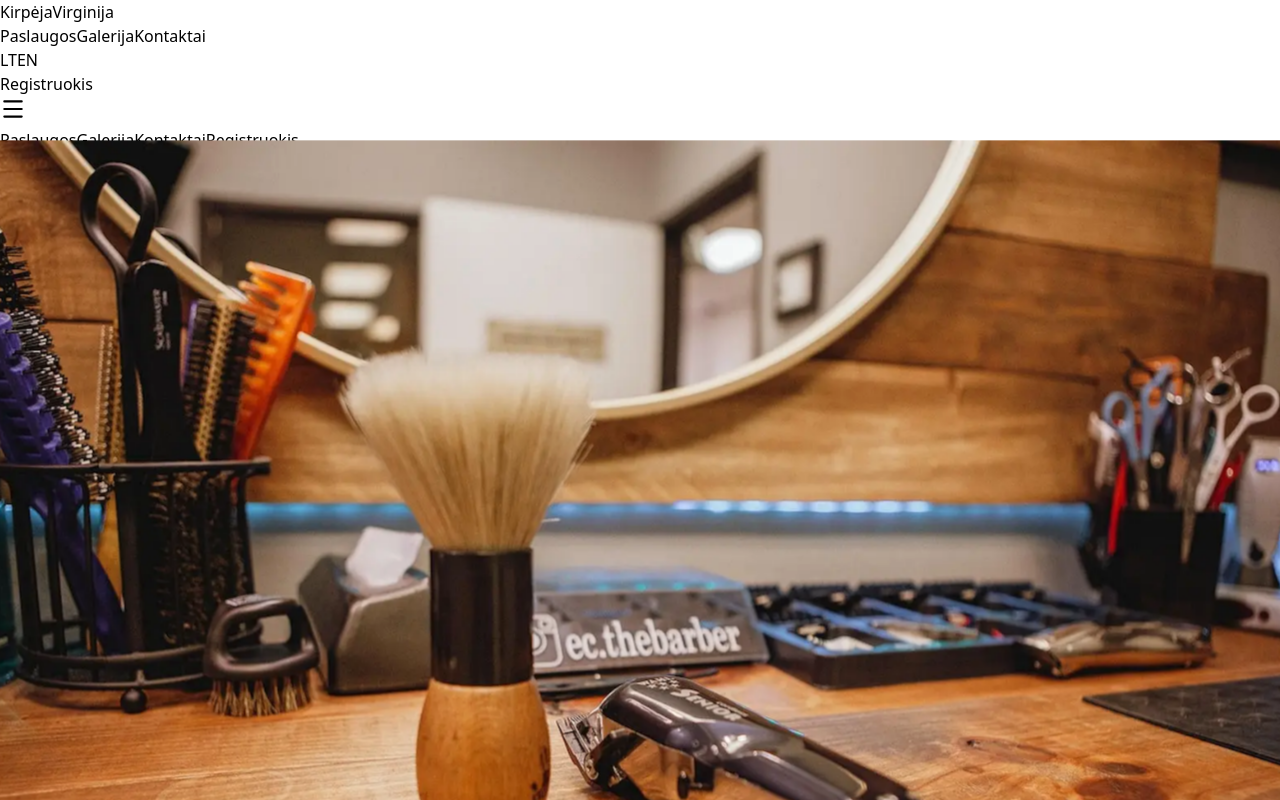
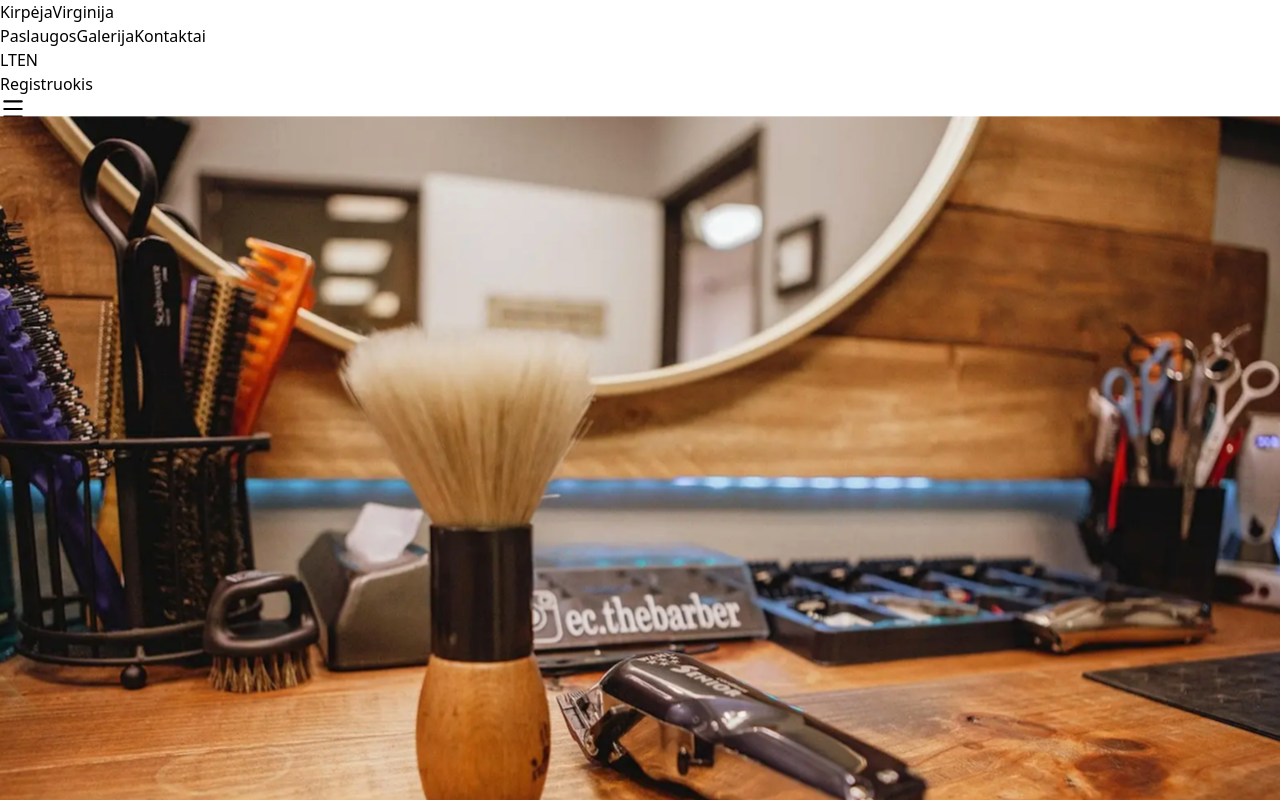
Before and after one commit to L11nas/kirpeja-virginija, a React (Vite) app in the folder kirpeja-virginija/: page / in a window 1280 px wide. Shown: the top 800 px of the page. Built offline with nearby package versions, Linux system fonts and the light colour scheme; a web font is replaced by a local one.

Commit message:
Update Header.jsx

```diff
--- a/kirpeja-virginija/src/components/Header.jsx
+++ b/kirpeja-virginija/src/components/Header.jsx
@@ -1,15 +1,15 @@
-import { useState, useEffect, useRef } from "react";
+import { useState, useEffect } from "react";
 import { Menu, X } from "lucide-react";
 import { useLanguage } from "../context/LanguageContext";
 
 export default function Header() {
   const [menuOpen, setMenuOpen] = useState(false);
+  const [scrolled, setScrolled] = useState(false);
   const [hidden, setHidden] = useState(false);
-  const [scrolled, setScrolled] = useState(false);
 
-  const lastScrollY = useRef(0);
   const { lang, toggleLang } = useLanguage();
 
+  // Translations
   const t = {
     LT: {
       services: "Paslaugos",
@@ -25,50 +25,22 @@ export default function Header() {
     },
   };
 
-  // HEADER VISIBILITY ON SCROLL (premium behavior)
+  // Scroll detection for shadow and hide-on-scroll effect
   useEffect(() => {
-    const handleScroll = () => {
+    let lastScrollY = window.scrollY;
+
+    const onScroll = () => {
       const current = window.scrollY;
-      setScrolled(current > 30);
 
-      if (current > lastScrollY.current && current > 150) {
-        setHidden(true);   // scrolling down → hide
-      } else {
-        setHidden(false);  // scrolling up → show
-      }
-      lastScrollY.current = current;
+      setScrolled(current > 20);
+      setHidden(current > lastScrollY && current > 80);
+
+      lastScrollY = current;
     };
 
-    const throttled = () => {
-      if (!handleScroll._throttle) {
-        handleScroll();
-        handleScroll._throttle = setTimeout(
-          () => (handleScroll._throttle = null),
-          80
-        );
-      }
-    };
-
-    window.addEventListener("scroll", throttled);
-    return () => window.removeEventListener("scroll", throttled);
+    window.addEventListener("scroll", onScroll);
+    return () => window.removeEventListener("scroll", onScroll);
   }, []);
-
-  // Smooth scroll with offset
-  const scrollToId = (id) => {
-    const el = document.getElementById(id);
-    if (!el) return;
-    const offset = 85;
-    const y = el.getBoundingClientRect().top + window.scrollY - offset;
-
-    window.scrollTo({ top: y, behavior: "smooth" });
-    setMenuOpen(false);
-  };
-
-  const navItems = [
-    { id: "paslaugos", key: "services" },
-    { id: "galerija", key: "gallery" },
-    { id: "kontaktai", key: "contact" },
-  ];
 
   return (
     <header
@@ -77,53 +49,44 @@ export default function Header() {
         ${hidden ? "-translate-y-full" : "translate-y-0"}
         ${scrolled ? "bg-white/90 backdrop-blur-xl shadow-md" : "bg-white/80"}
       `}
-      role="banner"
-      aria-label={lang === "LT" ? "Pagrindinė navigacija" : "Main navigation"}
     >
       <div className="max-w-6xl mx-auto flex justify-between items-center py-3 px-6">
 
-        {/* LOGO */}
-        <button
-          onClick={() => scrollToId("hero")}
-          className="flex items-center transition hover:opacity-80"
-          aria-label={lang === "LT" ? "Į pradžią" : "Go to top"}
+        {/* Logo */}
+        <a
+          href="#hero"
+          className="flex items-center gap-2 hover:opacity-90 transition"
         >
-          <h1 className="leading-tight font-serif text-[#3E3B38] text-left">
+          <h1 className="leading-tight font-serif text-[#3E3B38]">
             <span className="block text-lg">Kirpėja</span>
             <span className="block -mt-1 text-[#C1A173]">Virginija</span>
           </h1>
-        </button>
+        </a>
 
-        {/* DESKTOP NAV */}
-        <nav className="hidden md:flex items-center gap-8 text-[#3E3B38]" role="navigation">
-          {navItems.map((item) => (
-            <button
-              key={item.id}
-              onClick={() => scrollToId(item.id)}
-              className="relative group transition"
-            >
-              {t[lang][item.key]}
+        {/* Desktop Navigation */}
+        <nav className="hidden md:flex items-center gap-6 text-[#3E3B38]">
+          <a href="#paslaugos" className="hover:text-[#C1A173] transition">
+            {t[lang].services}
+          </a>
+          <a href="#galerija" className="hover:text-[#C1A173] transition">
+            {t[lang].gallery}
+          </a>
+          <a href="#kontaktai" className="hover:text-[#C1A173] transition">
+            {t[lang].contact}
+          </a>
 
-              {/* Animated underline */}
-              <span className="
-                absolute left-0 -bottom-1 h-[2px] w-0 bg-[#C1A173]
-                transition-all duration-300 group-hover:w-full
-              " />
-            </button>
-          ))}
-
-          {/* LANGUAGE SWITCH */}
-          <div className="flex items-center gap-1 border border-[#C1A173] rounded-md overflow-hidden">
+          {/* Language Switch */}
+          <div className="flex items-center gap-2 border border-[#C1A173] rounded-md overflow-hidden">
             {["LT", "EN"].map((code) => (
               <button
                 key={code}
                 onClick={toggleLang}
+                aria-pressed={lang === code ? "true" : "false"}
                 className={`px-3 py-1 text-sm transition ${
                   lang === code
                     ? "bg-[#C1A173] text-white"
                     : "text-[#C1A173] hover:bg-[#C1A173]/20"
                 }`}
-                aria-pressed={lang === code}
               >
                 {code}
               </button>
@@ -135,13 +98,13 @@ export default function Header() {
             href="https://book.treatwell.lt/salonas/kirpeja-virginija/"
             target="_blank"
             rel="noopener noreferrer"
-            className="bg-[#C1A173] hover:bg-[#a88b5f] text-white px-4 py-2 rounded-md transition font-medium shadow-sm"
+            className="bg-[#C1A173] hover:bg-[#a88b5f] text-white px-4 py-2 rounded-md transition font-medium"
           >
             {t[lang].book}
           </a>
         </nav>
 
-        {/* MOBILE ICON */}
+        {/* Mobile Menu Icon */}
         <button
           onClick={() => setMenuOpen(!menuOpen)}
           className="md:hidden text-[#3E3B38]"
@@ -151,37 +114,43 @@ export default function Header() {
         </button>
       </div>
 
-      {/* MOBILE DROPDOWN */}
-      <nav
-        className={`
-          md:hidden overflow-hidden transition-all duration-300 bg-white
-          border-t border-[#e5e4e1] text-center
-          ${menuOpen ? "max-h-96 py-4 opacity-100" : "max-h-0 opacity-0 py-0"}
-        `}
-        role="navigation"
-      >
-        <div className="space-y-4">
-          {navItems.map((item) => (
-            <button
-              key={item.id}
-              onClick={() => scrollToId(item.id)}
-              className="block w-full text-[#3E3B38] hover:text-[#C1A173] transition"
-            >
-              {t[lang][item.key]}
-            </button>
-          ))}
+      {/* Mobile Dropdown */}
+      {menuOpen && (
+        <nav className="md:hidden bg-white border-t border-[#e5e4e1] text-center py-4 space-y-3">
+          <a
+            href="#paslaugos"
+            onClick={() => setMenuOpen(false)}
+            className="block text-[#3E3B38] hover:text-[#C1A173] transition"
+          >
+            {t[lang].services}
+          </a>
 
-          {/* CTA MOBILE */}
+          <a
+            href="#galerija"
+            onClick={() => setMenuOpen(false)}
+            className="block text-[#3E3B38] hover:text-[#C1A173] transition"
+          >
+            {t[lang].gallery}
+          </a>
+
+          <a
+            href="#kontaktai"
+            onClick={() => setMenuOpen(false)}
+            className="block text-[#3E3B38] hover:text-[#C1A173] transition"
+          >
+            {t[lang].contact}
+          </a>
+
           <a
             href="https://book.treatwell.lt/salonas/kirpeja-virginija/"
             target="_blank"
             rel="noopener noreferrer"
-            className="block bg-[#C1A173] text-white mx-10 py-2 rounded-md hover:bg-[#a88b5f] transition shadow"
+            className="block bg-[#C1A173] text-white mx-6 py-2 rounded-md hover:bg-[#a88b5f] transition"
           >
             {t[lang].book}
           </a>
-        </div>
-      </nav>
+        </nav>
+      )}
     </header>
   );
 }
```
